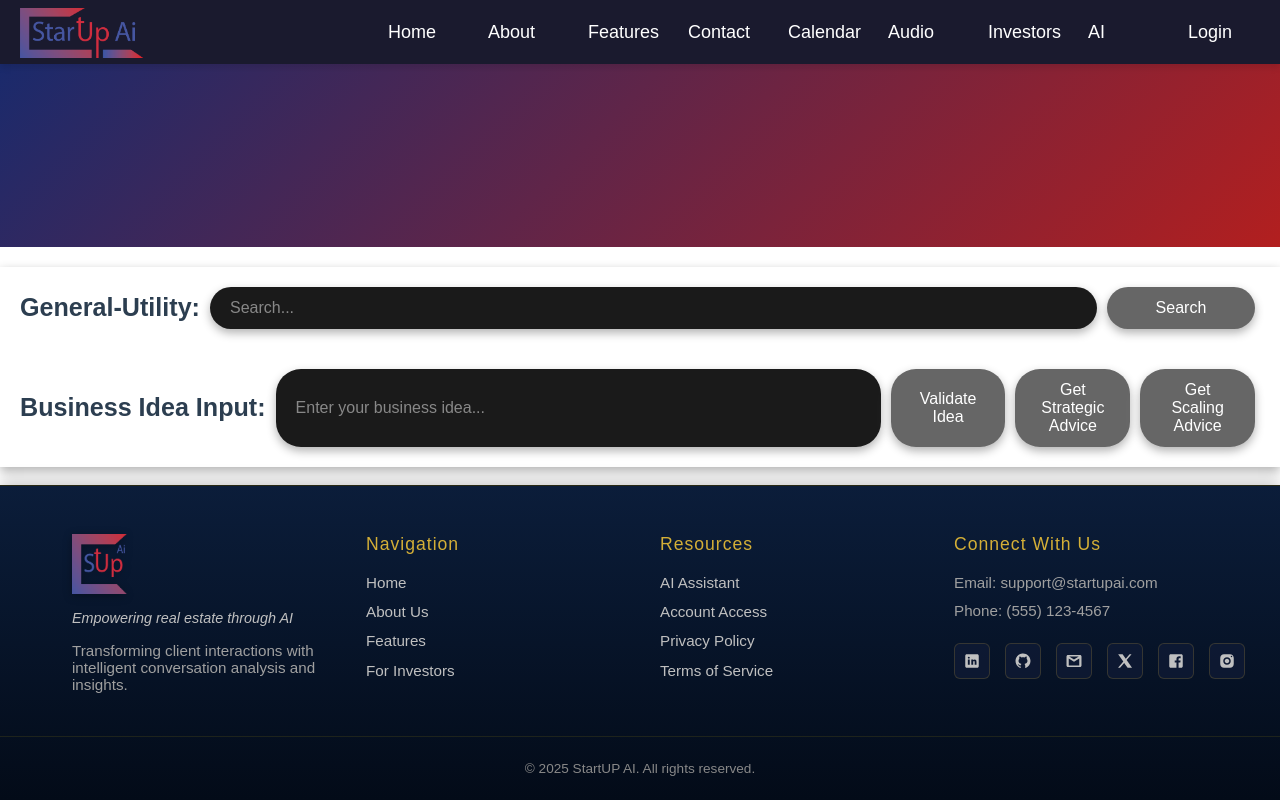
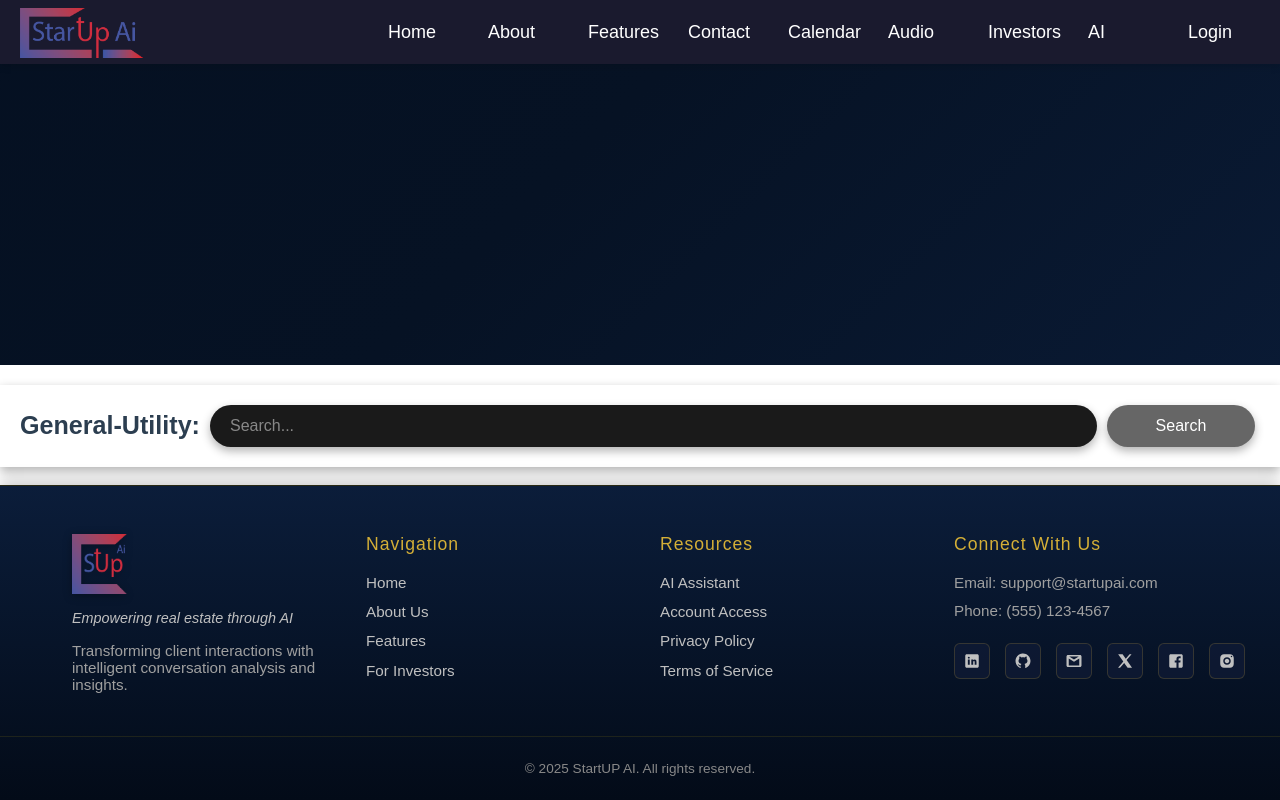
Before and after one commit to Mokshjain131/Bulba, a React (Vite) app in the folder Frontend/: page /chat in a window 1280 px wide. Built offline with nearby package versions, Linux system fonts and the light colour scheme.

Commit message:
chat page

```diff
--- a/Frontend/src/pages/chat.jsx
+++ b/Frontend/src/pages/chat.jsx
@@ -163,36 +163,6 @@ function Chat() {
                             Search
                         </button>
                     </div>
-
-                    <div className="input-container">
-                        <div id="GeneralPurposeFlex">
-                        <h3>Business Idea Input:</h3>
-                        </div>
-                        <input
-                            type="text"
-                            value={businessIdea}
-                            onChange={(e) => setBusinessIdea(e.target.value)}
-                            placeholder="Enter your business idea..."
-                        />
-                        <button
-                            onClick={validateIdea}
-                            disabled={!businessIdea.trim()}
-                        >
-                            Validate Idea
-                        </button>
-                        <button
-                            onClick={getStrategicAdvice}
-                            disabled={!businessIdea.trim()}
-                        >
-                            Get Strategic Advice
-                        </button>
-                        <button
-                            onClick={getScalingAdvice}
-                            disabled={!businessIdea.trim()}
-                        >
-                            Get Scaling Advice
-                        </button>
-                    </div>
                 </div>
             </div>
             <br />
--- a/Frontend/src/styles/chat.css
+++ b/Frontend/src/styles/chat.css
@@ -3,6 +3,16 @@
     flex-direction: column;
     min-height: 100vh;
 }
+
+@keyframes richerBackground {
+    0% { background-position: 0% 0%; }
+    25% { background-position: 30% 40%; }
+    50% { background-position: 70% 60%; }
+    75% { background-position: 40% 80%; }
+    100% { background-position: 0% 0%; }
+  }
+
+
 
 .chat-content {
     flex: 1;
@@ -19,7 +29,9 @@
     display: flex;
     flex-direction: column;
     gap: 10px;
-    background: linear-gradient(135deg, #1a2a6c, #b21f1f);
+    background: linear-gradient(135deg, #000000, #030b18, #040f20, #061224, #0b1d3a, #08182f);
+    background-size: 400% 400%;
+    animation: richerBackground 12s ease-in-out infinite;
 }
 
 .message {
```
